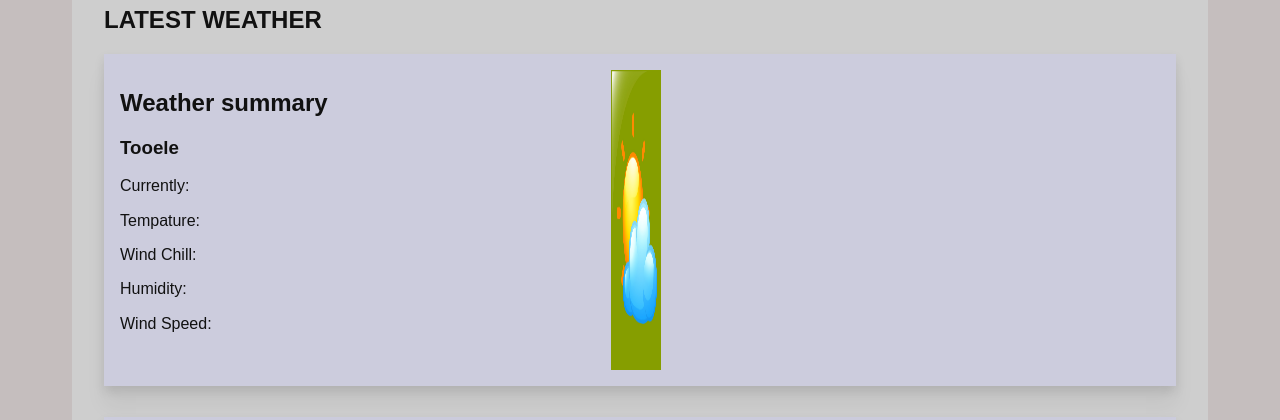
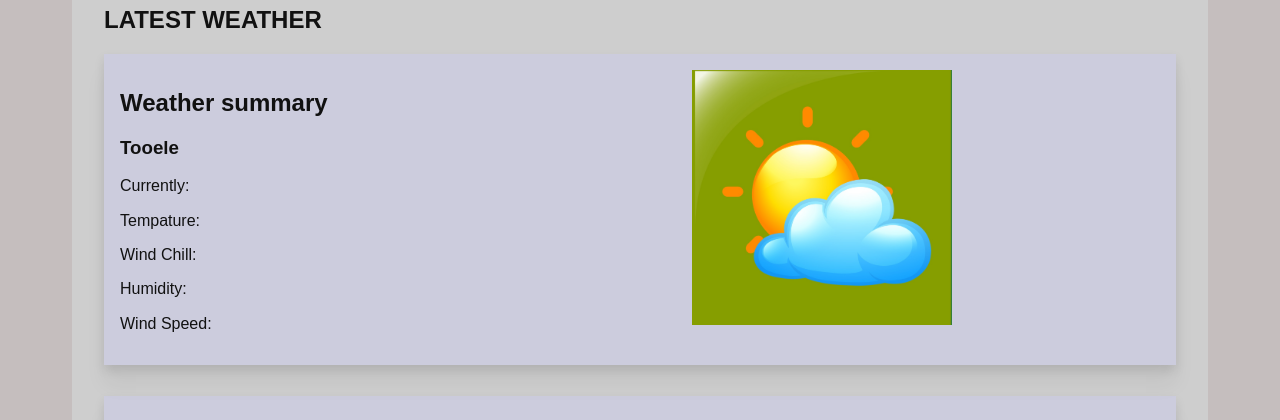
Before and after one commit to Kbowen2001/My_Cool_Weather_App, a plain HTML site: page index.html in a window 1280 px wide. Shown: the part 236-656 px from the top of the page. Drawn offline with Linux system fonts and the light colour scheme; no server answers.

Commit message:
fixed image issue

```diff
--- a/style.css
+++ b/style.css
@@ -61,9 +61,9 @@ li a:hover:not(.active) {
 /*weather section*/
 
 .daywimage{
-    display:flex ;
-     margin-left:60%;
-     width:400px; height: 300px;
+    display:inline-block;
+     margin-left:10%;
+     width:50%; height: auto;
      }
 
 
@@ -144,12 +144,7 @@ footer {
         width: 150px; height: 100px;
      }
 
- .daywimage {
-    display: flex;
-     margin-left:45%;
-     width: 50px; height: 300px;
-     }
-
+/*news section*/
 
  hr {
     height: 6px;
```
